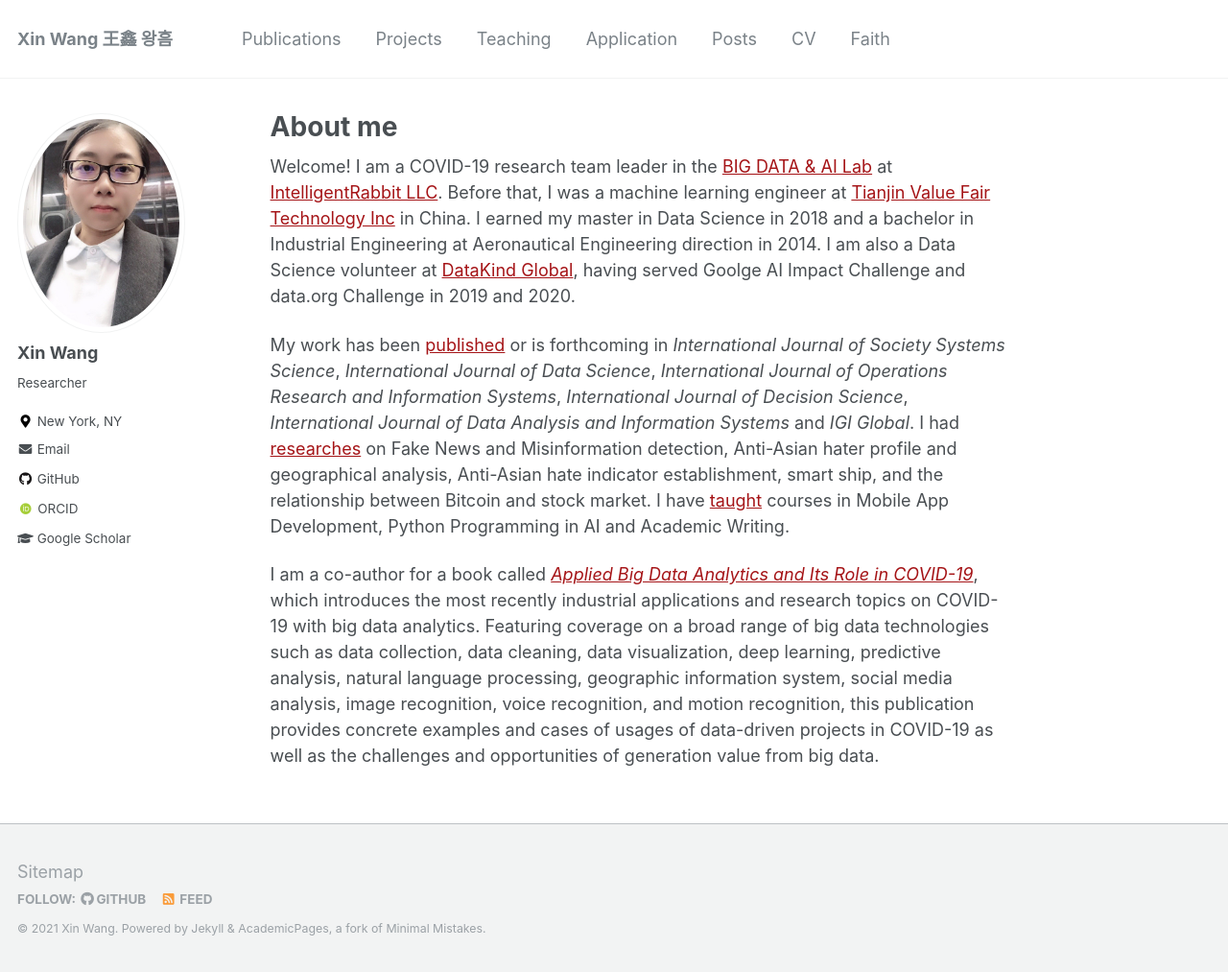
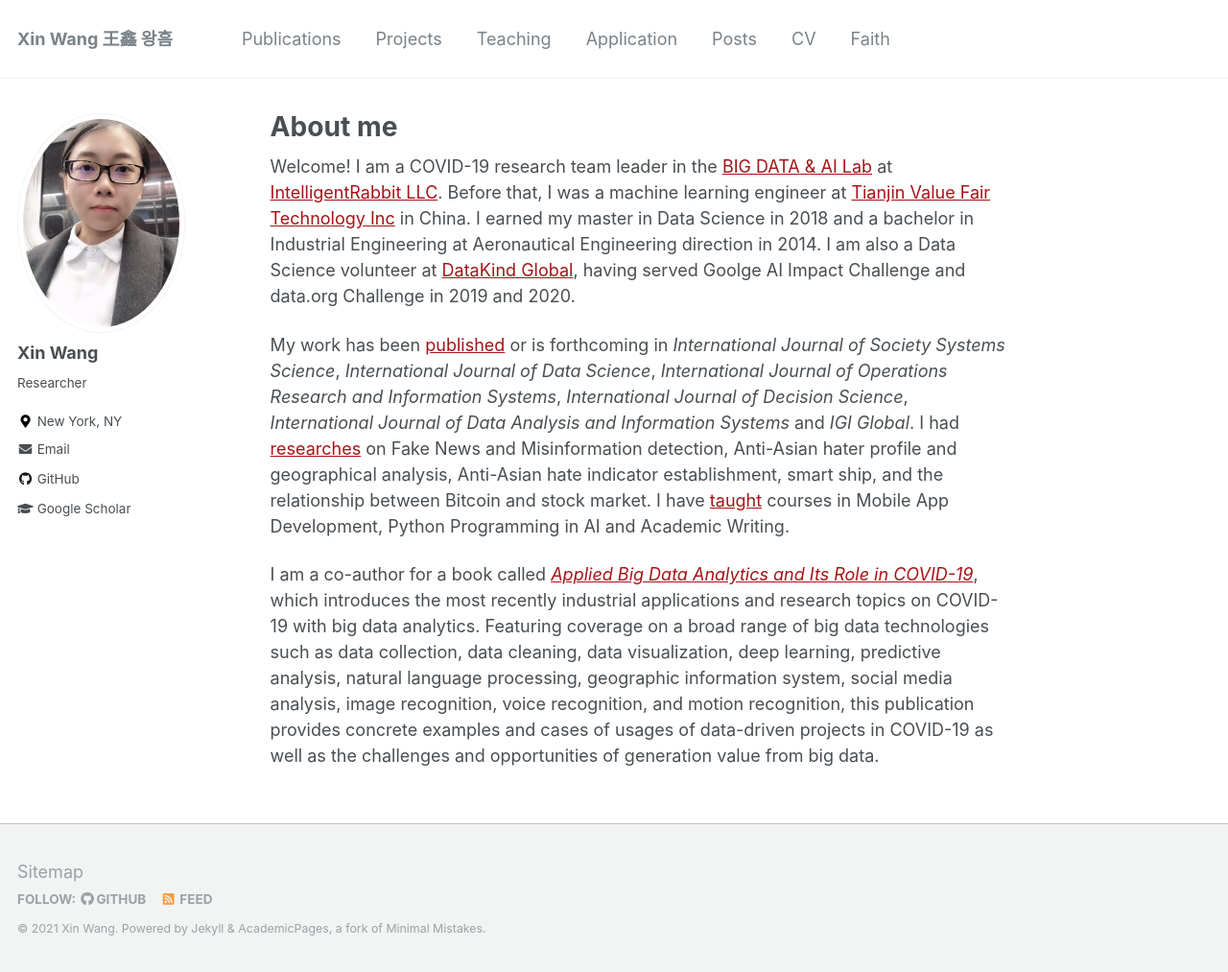
Before and after one commit to xin-wang-kr/xin-wang-kr.github.io, a Jekyll site: the page built from _pages/about.md, in a window 1280 px wide and 1013 px high. Shown: the whole window at 96% size. Built offline with Jekyll 4.4.1, drawn with Linux system fonts in a browser that asks for light colours; some web fonts are replaced.

Commit message:
Update _config.yml

```diff
--- a/_config.yml
+++ b/_config.yml
@@ -88,7 +88,7 @@
   location         : "New York, NY"
   employer         :
   pubmed           :
-  orcid            : "http://orcid.org/0000-0001-9259-3883"
+  orcid            :  # "http://orcid.org/0000-0001-9259-3883"
   googlescholar    : "https://scholar.google.com/citations?user=HWiicI8AAAAJ&hl=en" # "https://scholar.google.com/citations?user=fiaPSmgAAAAJ"
   email            : "xinwang35314@gmail.com"
   researchgate     :  # example: "https://www.researchgate.net/profile/yourprofile"
```
